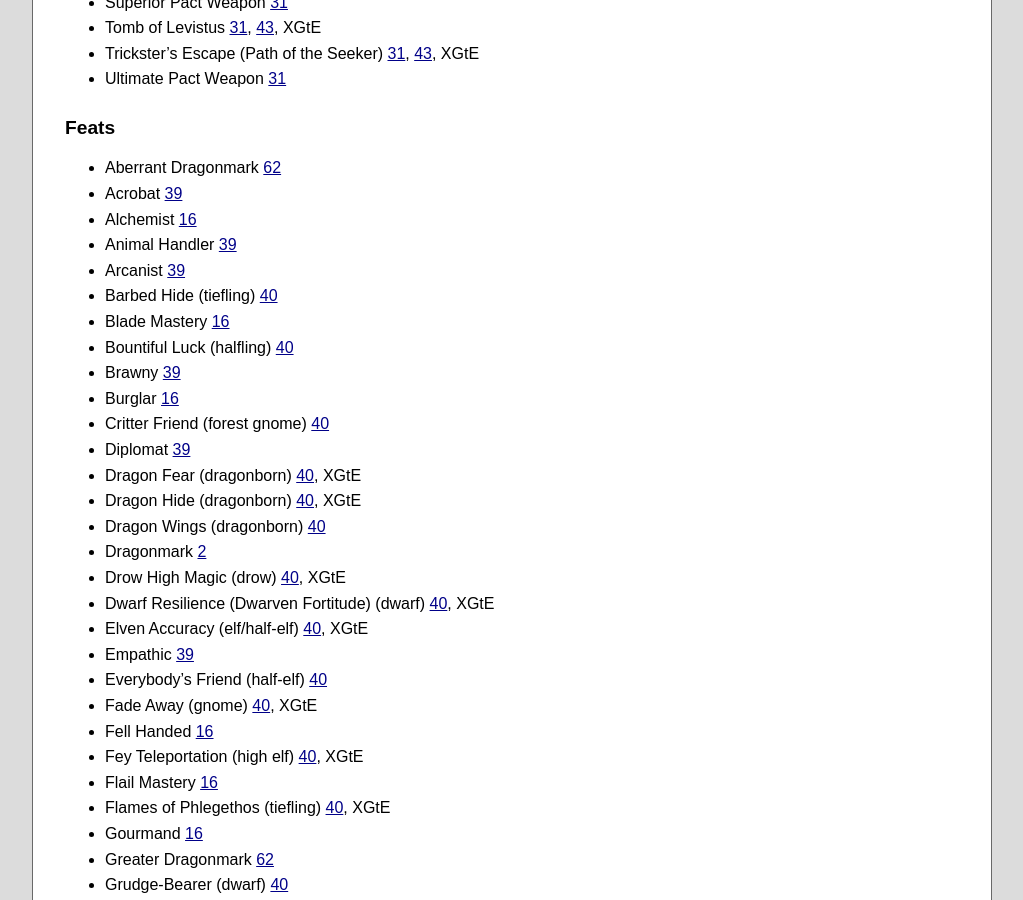
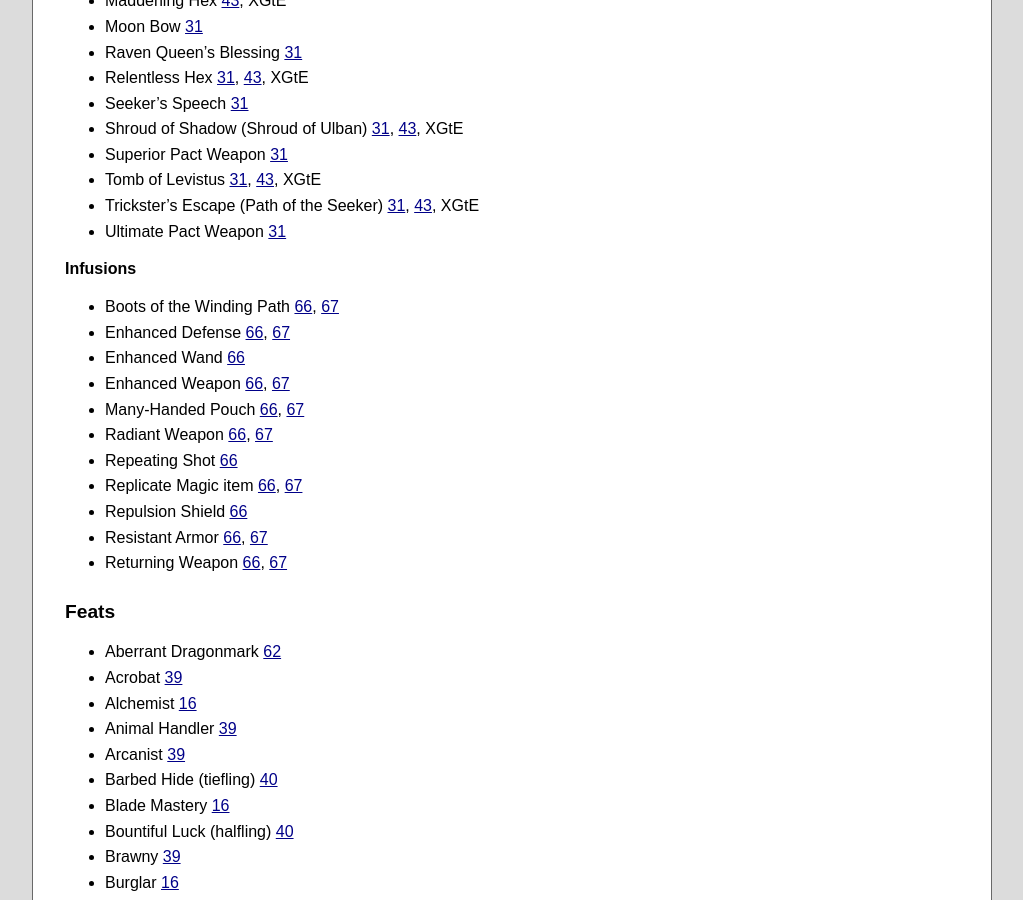
Before and after one commit to orbitalflower/orbitalflower.github.io, a Jekyll site: the page built from _posts/2017-06-21-5e-unearthed-arcana-index.md, in a window 1280 px wide and 900 px high, scrolled down 8848 px. Shown: the whole window, without its empty margins (128-1151 px from the left). Built offline with Jekyll 4.4.1, drawn with Linux system fonts in a browser that asks for light colours; some of the changed text lies outside the part shown.

Commit message:
Artificer 2

```diff
--- a/_posts/2017-06-21-5e-unearthed-arcana-index.md
+++ b/_posts/2017-06-21-5e-unearthed-arcana-index.md
@@ -24,7 +24,7 @@
 - Sidekicks [65][]
 
 ### For any new character
-- New classes [4][], [10][], [28][], [34][], [66][]
+- New classes [4][], [10][], [28][], [34][], [66][], [67][]
 - New races [2][], [5][], [12][], [15][], [42][], [44][], [45][], [46][],
   [49][], [50][], [51][], [53][], [57][], [59][], [60][], [61][], [62][]
 - New backgrounds [44][], [46][]
@@ -127,6 +127,13 @@
 
 ### Class archetypes
 
+#### Artificer specialists
+
+- Alchemist [66][], [67][]
+- Archivist [66][]
+- Artillerist [66][], [67][]
+- Battle Smith [66][]
+
 #### Barbarian paths
 - Path of the Ancestral Guardian [21][], [41][], XGtE
 - Path of the Storm Herald [21][], XGtE
@@ -222,7 +229,7 @@
 - War Magic [35][], XGtE
 
 ### New classes and variant classes
-- Artificer [28][]
+- Artificer [28][], [66][], [67][]
 - Mystic [7][], [14][], [34][]
 - Ranger revised [9][], [19][]
 - Ranger with no spells, variant [4][]
@@ -248,7 +255,7 @@
 
 #### Level 1
 - Absorb Elements (Drd/Rgr/Wiz) [53][]
-- Arcane Weapon [66][]
+- Arcane Weapon (Art) [66][], [67][]
 - Beast Bond (Drd/Rgr) [53][]
 - Cause Fear (War/Wiz) [37][], XGtE
 - Ceremony (Clr/Pal) [37][], XGtE
@@ -359,6 +366,20 @@
 - Trickster's Escape (Path of the Seeker) [31][], [43][], XGtE
 - Ultimate Pact Weapon [31][]
 
+#### Infusions
+
+- Boots of the Winding Path [66][], [67][]
+- Enhanced Defense [66][], [67][]
+- Enhanced Wand [66][]
+- Enhanced Weapon [66][], [67][]
+- Many-Handed Pouch [66][], [67][]
+- Radiant Weapon [66][], [67][]
+- Repeating Shot [66][]
+- Replicate Magic item [66][], [67][]
+- Repulsion Shield [66][]
+- Resistant Armor [66][], [67][]
+- Returning Weapon [66][], [67][]
+
 ### Feats
 - Aberrant Dragonmark [62][]
 - Acrobat [39][]
@@ -425,7 +446,7 @@
 
 ### Creatures
 
-- Alchemical Homunculus (CR special) [66][]
+- Alchemical Homunculus (CR special) [66][], [67][]
 - Archon of Redemption (CR10) [45][]
 - Chupacabra (CR3) [60][]
 - Gremlin (CR1/2) [42][]
@@ -436,6 +457,7 @@
 - Frilled Deathspitter (CR1/2) [60][]
 - Geist (CR4) [46][]
 - Gishath, Sun'S Avatar (CR10) [60][]
+- Iron Defender (CR special) [66][]
 - Kraken (CR13) [45][]
 - Manticore, heart-piercer (CR5) [44][]
 - Serpopard (CR3) [44][]
@@ -540,6 +562,7 @@
 64. [Of Ships and the Sea][64]
 65. [Sidekicks][65]
 66. [Artificer][66]
+67. [Artificer 2][67]
 
 [1]:  https://dnd.wizards.com/articles/features/my-new-d20-modern-campaign "My New d20 Modern Campaign"
 [2]:  https://media.wizards.com/2015/downloads/dnd/UA_Eberron_v1.1.pdf "Eberron"
@@ -607,3 +630,4 @@
 [64]: https://media.wizards.com/2018/dnd/downloads/UA_ShipsSea.pdf "Of Ships and the Sea"
 [65]: https://media.wizards.com/2018/dnd/downloads/UA_Sidekicks.pdf "Sidekicks"
 [66]: https://media.wizards.com/2019/dnd/downloads/UA-Artificer-2019.pdf "Artificer"
+[67]: https://media.wizards.com/2019/dnd/downloads/UA-Artificer2-2019.pdf "Artificer 2"
```
Also changed, not shown: other parts of _posts/2017-06-21-5e-unearthed-arcana-index.md (+3 -3 lines).
